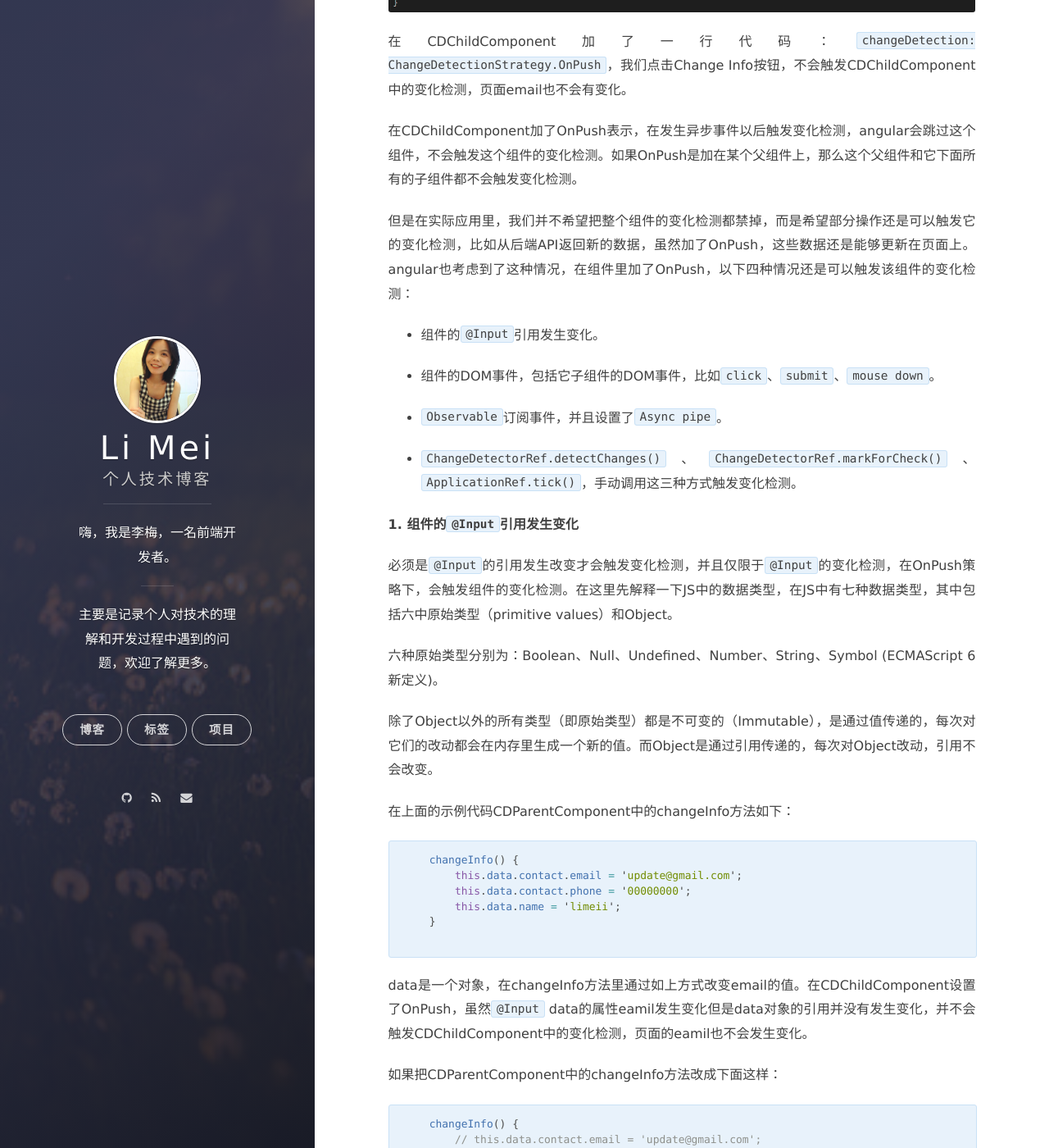
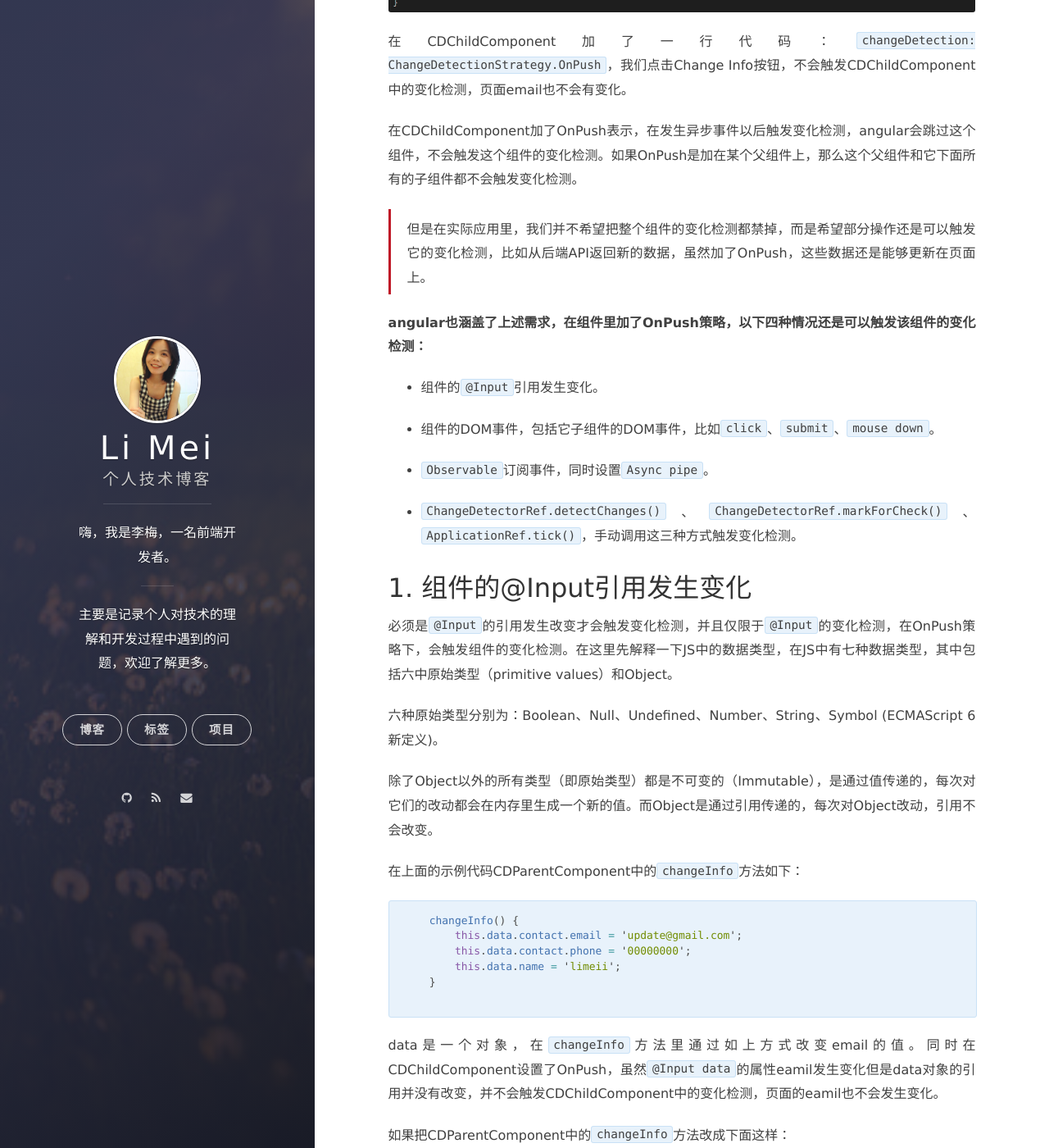
Before and after one commit to LiMeii/LiMeii.github.io, a Jekyll site: the page built from _posts/2019-06-26-angular-changeDetectionStrategy-OnPush.md, in a window 1280 px wide and 1400 px high, scrolled down 1839 px. Shown: the whole window at 82% size. Built offline with Jekyll 4.4.1, drawn with Linux system fonts in a browser that asks for light colours; nearby versions of some CDN libraries; some of the changed text lies outside the part shown.

Commit message:
update change detection strategy post

````diff
--- a/_posts/2019-06-26-angular-changeDetectionStrategy-OnPush.md
+++ b/_posts/2019-06-26-angular-changeDetectionStrategy-OnPush.md
@@ -3,6 +3,7 @@ title: Angular Change Detection：变化检测策略
 tags: Angular
 layout: post
 ---
+
 
 在[Angular Change Detection:变化检测机制](https://limeii.github.io/2019/06/angular-changedetection/)这篇文章里介绍了angular的变化检测机制，也提到了页面操作（```click```，```submit```...）、```XHR```、```Timers```（```setTimeout```，```setInterval```）这些异步事件都会触发整个angular应用的变化检测。
 
@@ -31,19 +32,25 @@
 
 在CDChildComponent加了OnPush表示，在发生异步事件以后触发变化检测，angular会跳过这个组件，不会触发这个组件的变化检测。如果OnPush是加在某个父组件上，那么这个父组件和它下面所有的子组件都不会触发变化检测。
 
+<blockquote>
+<p>
+但是在实际应用里，我们并不希望把整个组件的变化检测都禁掉，而是希望部分操作还是可以触发它的变化检测，比如从后端API返回新的数据，虽然加了OnPush，这些数据还是能够更新在页面上。
+</p>
+</blockquote>
 
-但是在实际应用里，我们并不希望把整个组件的变化检测都禁掉，而是希望部分操作还是可以触发它的变化检测，比如从后端API返回新的数据，虽然加了OnPush，这些数据还是能够更新在页面上。angular也考虑到了这种情况，在组件里加了OnPush，以下四种情况还是可以触发该组件的变化检测：
+**angular也涵盖了上述需求，在组件里加了OnPush策略，以下四种情况还是可以触发该组件的变化检测：**
+
 
 - 组件的```@Input```引用发生变化。
 
 - 组件的DOM事件，包括它子组件的DOM事件，比如```click```、```submit```、```mouse down```。
 
-- ```Observable```订阅事件，并且设置了```Async pipe```。
+- ```Observable```订阅事件，同时设置```Async pipe```。
 
 - ```ChangeDetectorRef.detectChanges()```、```ChangeDetectorRef.markForCheck()```、```ApplicationRef.tick()```，手动调用这三种方式触发变化检测。
 
 
-**1. 组件的```@Input```引用发生变化**
+## 1. 组件的@Input引用发生变化
 
 必须是```@Input```的引用发生改变才会触发变化检测，并且仅限于```@Input```的变化检测，在OnPush策略下，会触发组件的变化检测。在这里先解释一下JS中的数据类型，在JS中有七种数据类型，其中包括六中原始类型（primitive values）和Object。
 
@@ -54,7 +61,7 @@
 除了Object以外的所有类型（即原始类型）都是不可变的（Immutable），是通过值传递的，每次对它们的改动都会在内存里生成一个新的值。而Object是通过引用传递的，每次对Object改动，引用不会改变。
 
 
-在上面的示例代码CDParentComponent中的changeInfo方法如下：
+在上面的示例代码CDParentComponent中的```changeInfo```方法如下：
 
 ```ts
     changeInfo() {
@@ -64,10 +71,10 @@
     }
 
 ```
-data是一个对象，在changeInfo方法里通过如上方式改变email的值。在CDChildComponent设置了OnPush，虽然```@Input``` data的属性eamil发生变化但是data对象的引用并没有发生变化，并不会触发CDChildComponent中的变化检测，页面的eamil也不会发生变化。
+data是一个对象，在```changeInfo```方法里通过如上方式改变email的值。同时在CDChildComponent设置了OnPush，虽然```@Input data```的属性eamil发生变化但是data对象的引用并没有改变，并不会触发CDChildComponent中的变化检测，页面的eamil也不会发生变化。
 
 
-如果把CDParentComponent中的changeInfo方法改成下面这样：
+如果把CDParentComponent中的```changeInfo```方法改成下面这样：
 
 ```ts
     changeInfo() {
@@ -91,33 +98,40 @@ data是一个对象，在changeInfo方法里通过如上方式改变email的值
 
 ![angular-change-detection](https://limeii.github.io/assets/images/posts/angular/angular-change-detection-strategy05.gif){:height="100%" width="100%"}
 
-这种方式改变data对象email的值，同时也改变了对象的引用。这时组件的```@Input```引用发生变化，虽然加了OnPush但```@Input```的变化检测还是会被触发。
+这种方式在改变data对象email值同时也改变了对象的引用。这时组件的```@Input```引用发生变化，虽然加了OnPush但```@Input```的变化检测还是会被触发。
 
 
-**2. 组件DOM事件触发**
+## 2. 组件DOM事件触发
 
 组件的DOM事件，包括它子组件的DOM事件，比如```click```、```submit```、```mouse down```等事件，在OnPush策略下，会触发组件的变化检测。
 
-在CDChildComponent加一个counter，并把它显示在页面里，在ngOnInit里把设置了```setInterval```，每过一秒就让counter+1，代码如下：
+在CDChildComponent加一个counter，并把它显示在页面里，在```ngOnInit```里把设置了```setInterval```，每过一秒就让```counter+1```，代码如下：
 
 ![angular-change-detection](https://limeii.github.io/assets/images/posts/angular/angular-change-detection-strategy06.png){:height="100%" width="100%"}
 
-如果是默认的变化检测策略，setInterval会触发组件变化检测，页面的counter会每过一秒就自动更新一次。但是在CDChildComponent设置了OnPush，setInterval不会触发变化检测，页面上的counter不会有任何变化。
+<blockquote>
+<p>
+如果是默认的变化检测策略，setInterval会触发组件变化检测，页面的counter会每过一秒就自动更新一次。在CDChildComponent设置了OnPush，setInterval不会触发变化检测，页面上的counter不会有任何变化。
+</p>
+</blockquote>
 
-
-在CDChildComponent页面加一个按钮，在这个按钮的点击事件里，设置每点击一次按钮让counter+1，具体代码如下：
+在CDChildComponent页面加一个按钮，在这个按钮的点击事件里，设置每点击一次按钮让```counter+1```，具体代码如下：
 
 ![angular-change-detection](https://limeii.github.io/assets/images/posts/angular/angular-change-detection-strategy07.png){:height="100%" width="100%"}
-
-按钮点击事件是属于DOM事件，虽然在CDChildComponent设置了OnPush，组件的DOM事件（或者它的子组件DOM事件）会触发这个组件的变化检测，页面的counter会更新，效果如下：
+<blockquote>
+<p>
+按钮点击事件是属于DOM事件，虽然在CDChildComponent设置了OnPush，组件的DOM事件（或者它的子组件DOM事件）还是会触发这个组件的变化检测，页面的counter会更新
+</p>
+</blockquote>
+效果如下：
 
 ![angular-change-detection](https://limeii.github.io/assets/images/posts/angular/angular-change-detection-strategy08.gif){:height="100%" width="100%"}
 
-<blockquote>注意：这两个示例代码都是在```@Input``` data引用没有发生变化的前提下运行的！</blockquote>
+<blockquote> <p>注意：这两个示例代码都是在@Input data引用没有发生变化的前提下运行的！</p></blockquote>
 
-**3. Observable事件订阅，并且设置了Async pipe**
+## 3. Observable事件订阅，同时设置Async pipe
 
-在CDChildComponent有Observable事件订阅，并在模板里设置了Async pipe，在OnPush策略下，会触发变化检测，代码如下：
+在CDChildComponent有```Observable```事件订阅，并在模板里设置```Async pipe```，在OnPush策略下，会触发变化检测，代码如下：
 
 
 ![angular-change-detection](https://limeii.github.io/assets/images/posts/angular/angular-change-detection-strategy09.png){:height="100%" width="100%"}
@@ -139,20 +156,33 @@ data是一个对象，在changeInfo方法里通过如上方式改变email的值
 
 ![angular-change-detection](https://limeii.github.io/assets/images/posts/angular/angular-change-detection-strategy12.gif){:height="100%" width="100%"}
 
-- **ChangeDetectorRef.markForCheck()**代码如下：
+
+### 4.2：ChangeDetectorRef.markForCheck()
+
+代码如下：
 
 ![angular-change-detection](https://limeii.github.io/assets/images/posts/angular/angular-change-detection-strategy13.png){:height="100%" width="100%"}
 
+<blockquote>
+<p>
 效果跟detectChanges是一样的，只不过detectChanges会立马触发当前组件和它子组件变化检测。markForCheck并不会立马触发变化检测，而是标记需要被变化检测，在当前或下一轮的变化检测中被触发。
+</p>
+</blockquote>
 
-- **ApplicationRef.tick()**代码如下：
+
+### 4.3：ApplicationRef.tick()
+
+代码如下：
 
 ![angular-change-detection](https://limeii.github.io/assets/images/posts/angular/angular-change-detection-strategy14.png){:height="100%" width="100%"}
 
+<blockquote>
+<p>
 ApplicationRef.tick()触发整个应用的组件树从上到下执行变化检测。
+</p>
+</blockquote>
 
-
-**总结**
+## 总结
 
 在实际应用开发过程中，应该尽量遵循以下的原则：
 
````
Also changed, not shown: other parts of _posts/2019-06-26-angular-changeDetectionStrategy-OnPush.md (+5 -2 lines).
